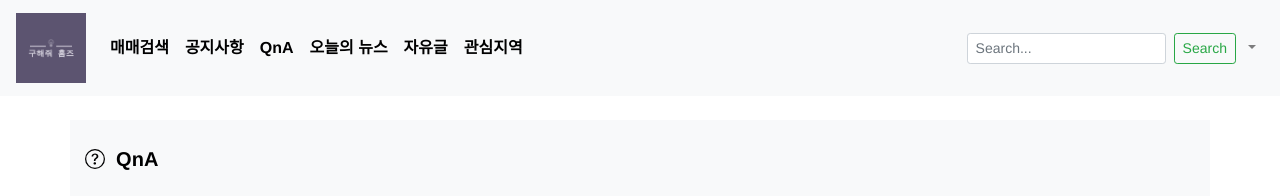
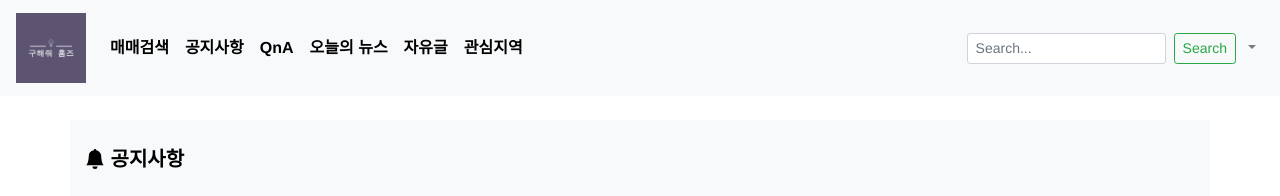
Before and after one commit to sungwookoo/apt-deal-pjt, a Vue app in the folder pjt_vue/: page /notice/create in a window 1280 px wide. Shown: the top 196 px of the page. Built offline with nearby package versions, Linux system fonts and the light colour scheme; what vue-moment would draw is missing.

Commit message:
게시글 쓰기 수정.

```diff
--- a/pjt_vue/src/components/board/include/WriteForm.vue
+++ b/pjt_vue/src/components/board/include/WriteForm.vue
@@ -2,7 +2,7 @@
   <div>
     <b-row align-v="center" align-h="between">
       <b-col
-        v-if="type == '0'"
+        v-if="boardType == '0'"
         cols="3"
         align-self="center"
         style="font-size: 20px; font-weight: bold; text-align: left">
@@ -61,7 +61,7 @@
           </b-col>
           <b-col class="text-right">
             <b-button
-              v-if="this.boardAction == 'create'"
+              v-if="boardAction == 'create'"
               size="sm"
               @click="validate"
               class="mr-2 btn"
```
